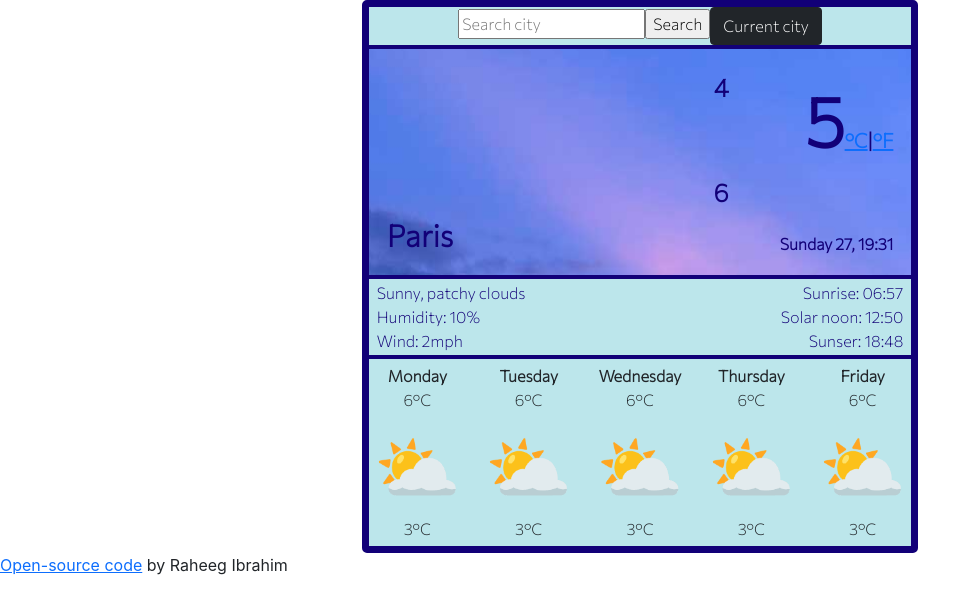
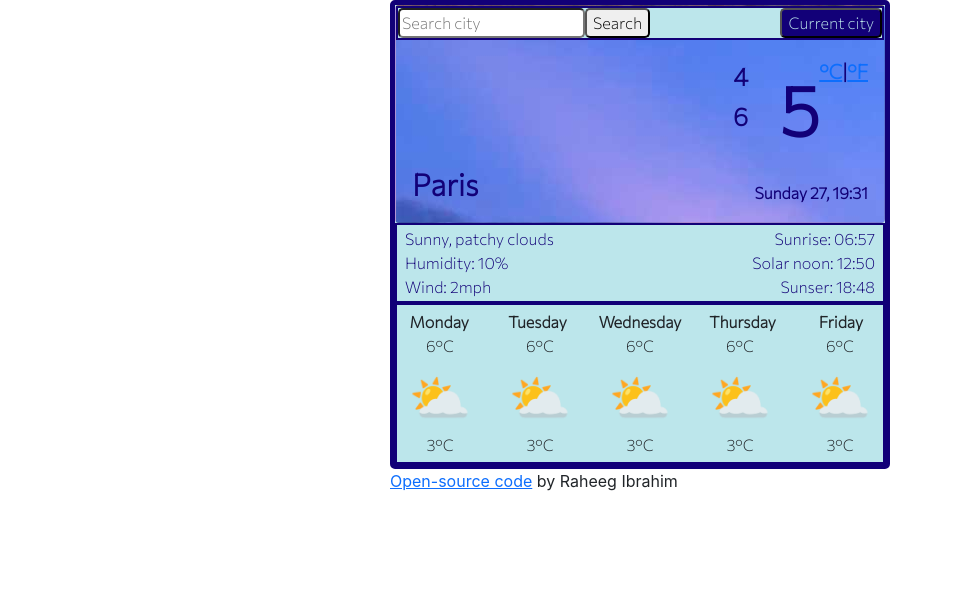
Before and after one commit to raheeeg/weather-react, a React (Create React App) app: page / in a window 1280 px wide. Shown: the top 614 px of the page, without its empty margins (0-980 px from the left). Built offline with nearby package versions, Linux system fonts and the light colour scheme; no server answers.

Commit message:
style
improved style

```diff
--- a/src/App.css
+++ b/src/App.css
@@ -5,6 +5,6 @@
   padding: 0;
   border: 5px solid #120078;
   border-radius: 5px;
-  max-width: fit-content;
+  max-width: 500px;
   background-color: #bce6eb;
 }
--- a/src/App.js
+++ b/src/App.js
@@ -1,19 +1,18 @@
 import './App.css';
 import Weather from "./Weather";
-import Search from "./Search";
 import Summary from "./Summary";
 import FiveDay from "./FiveDay";
+import Footer from "./Footer";
 
 export default function App() {
   return (
     <div>
     <div className="App container">
-      <Search />
       <Summary />
       <Weather city="Paris" />
       <FiveDay />
     </div>
-    <a href="https://github.com/raheeeg/weather-react">Open-source code</a> by Raheeg Ibrahim
+    <Footer />
     </div>
   );
 }
--- a/src/FiveDay.css
+++ b/src/FiveDay.css
@@ -16,5 +16,5 @@
 }
 
 .icon {
-  font-size: 70px;
+  font-size: 50px;
 }
--- /dev/null
+++ b/src/Footer.css
@@ -0,0 +1,4 @@
+.Footer {
+  max-width: 500px;
+  margin: 0 auto;
+}
--- /dev/null
+++ b/src/Footer.js
@@ -0,0 +1,10 @@
+import React from "react";
+import "./Footer.css";
+
+export default function Footer() {
+    return (
+        <div className="Footer">
+            <a href="https://github.com/raheeeg/weather-react">Open-source code</a> by Raheeg Ibrahim
+        </div>
+    )
+}
--- a/src/Search.css
+++ b/src/Search.css
@@ -1,15 +1,30 @@
 .Search {
   border: 2px solid #120078;
+  background-color: #bce6eb;
   padding: 0;
   margin: 0;
 }
 
-.enter-city {
-  text-align: left;
-  display: inline;
+.search-form {
+  border-radius: 5px;
+  box-shadow: none;
 }
 
-.btn {
-  text-align: right;
-  display: in-line;
+.search-form,
+.search-button {
+  float: left;
 }
+
+.search-button,
+.location-button {
+  display: inline;
+  font-family: "Commissioner", sans-serif;
+  border-radius: 5px;
+  box-shadow: none;
+}
+
+.location-button {
+  float: right;
+  background-color: #120078;
+  color: #bce6eb;
+}
--- a/src/Search.js
+++ b/src/Search.js
@@ -4,11 +4,11 @@
 export default function Search() {
     return (
         <div className="Search">
-            <form className="enter-city">
-                <input type="search" placeholder="Search city" />
-                <input type="submit" value="Search" />
+            <form>
+                <input className="search-form" type="search" placeholder="Search city" />
+                <input className="search-button" type="submit" value="Search" />
+                <button className="location-button">Current city</button>
             </form>
-            <button className="btn btn-dark float-right">Current city</button>
         </div>
     )
 }
--- a/src/Summary.css
+++ b/src/Summary.css
@@ -2,7 +2,7 @@
   background-image: url(./Images/sky.jpg);
 }
 
-.Summary.card {
+.Summary.row {
   padding: 2px;
   border: 2px solid #120078;
   border-radius: 0;
@@ -24,11 +24,13 @@
 .temp-high {
   padding: 2px 0 0 0;
   font-size: 25px;
+  list-style: none;
 }
 
 .unit {
   font-size: 20px;
   padding: 0;
+  float: right;
 }
 
 .current-date-time {
--- a/src/Summary.js
+++ b/src/Summary.js
@@ -1,25 +1,31 @@
 import React from "react";
 import "./Summary.css";
+import Search from "./Search";
 
 export default function Summary() {
     return (
     <div className="Summary card">
+      <Search />
       <div className="Summary card-body">
         <div className="row">
-        <div className="summary-text temp-low col-8">
-          <span>4</span>
+        <div className="summary-text col-9">
+          <ul>
+            <li className="temp-low">
+              4
+            </li>
+            <li className="temp-high">
+              6
+            </li>
+          </ul>
         </div>
-        <div className="summary-text temp-current col-4">
+        <div className="summary-text temp-current col-3">
           <span className="temperature">5</span>
-          <span className="unit float-right">
+          <span className="unit">
             <a href="https://github.com/raheeeg/weather-react" className="active">
               °C
             </a>
             |<a href="https://github.com/raheeeg/weather-react">°F</a>
           </span>
-        </div>
-        <div className="summary-text temp-high col-8">
-          <span id="temp-high">6</span>
         </div>
         <div className="summary-text current-city col-6">Paris</div>
         <div className="summary-text current-date-time col-6">Sunday 27, 19:31</div>
--- a/src/Weather.js
+++ b/src/Weather.js
@@ -13,11 +13,11 @@
 
     return (
         <div className="Weather card">
-            <div class="row">
-                <div class="weather col-6">
+            <div className="row">
+                <div className="weather col-6">
                 Sunny, patchy clouds<br />Humidity: 10%<br />Wind: 2mph
             </div>
-            <div class="sun col-6">
+            <div className="sun col-6">
                 Sunrise: 06:57<br />Solar noon: 12:50<br />Sunser: 18:48
             </div>
         </div>
```
Also changed, not shown: 1 other file (tests, documents, lock files or other folders).
